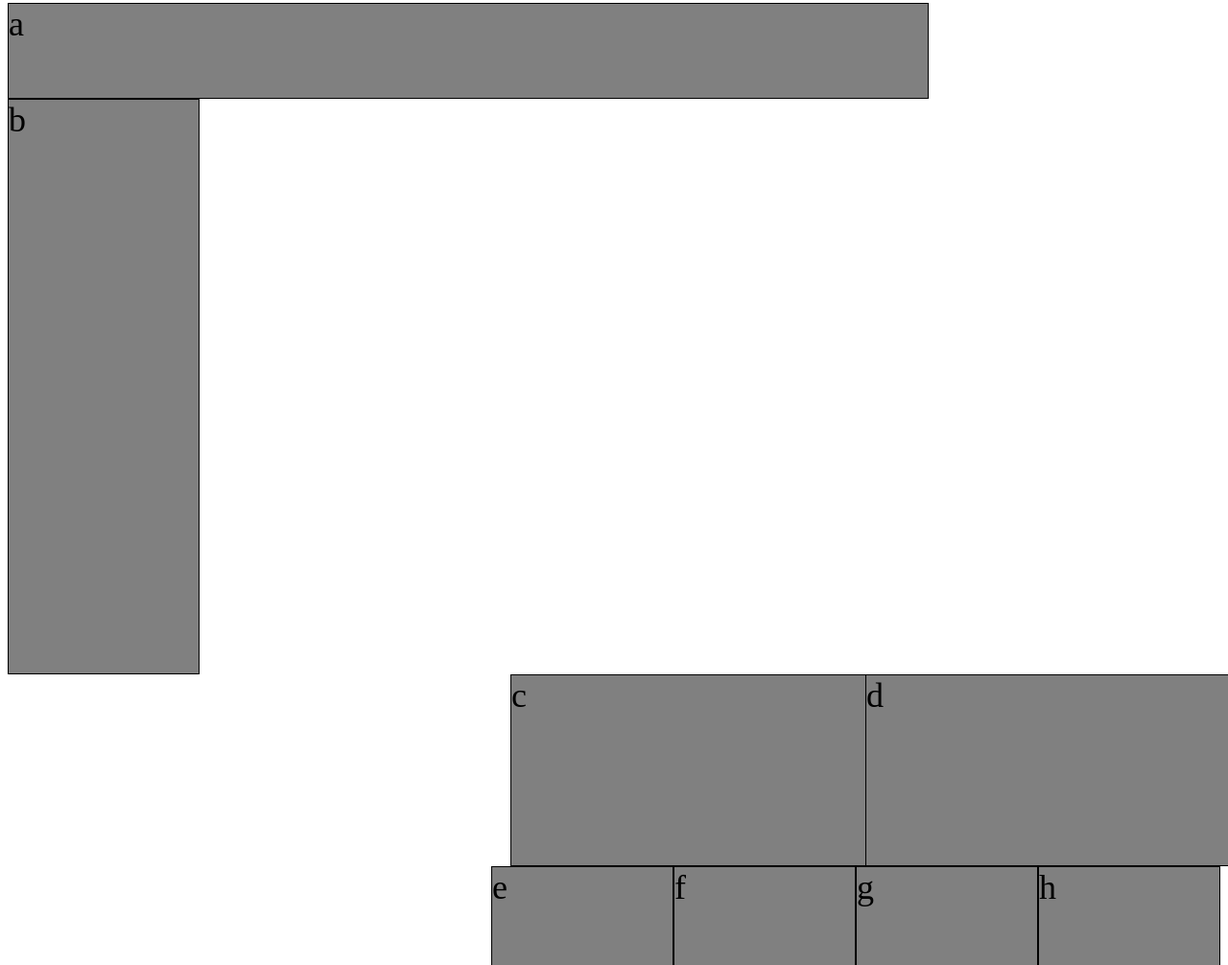
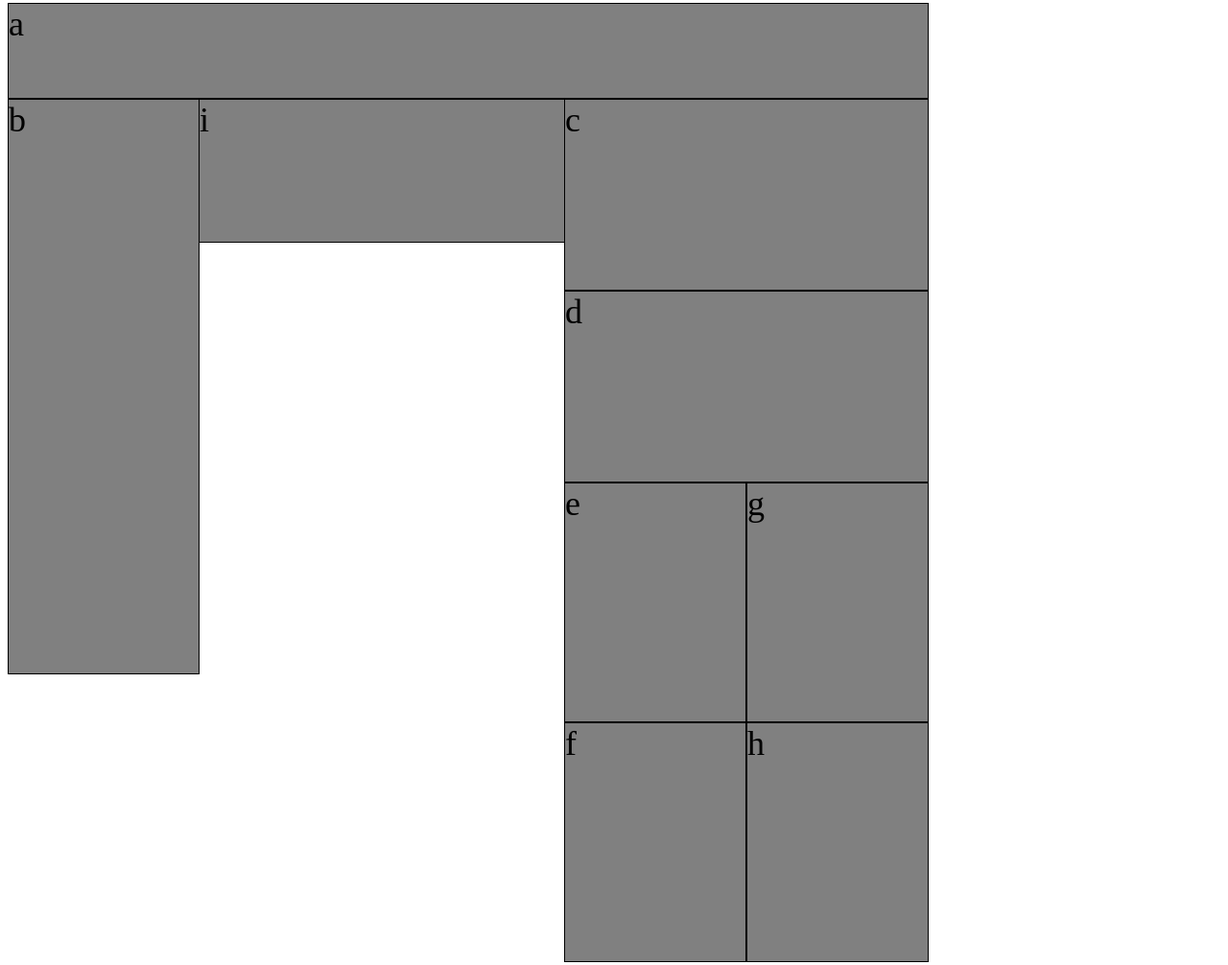
Before and after one commit to akarinaat/ui-challenge-1, a plain HTML site: page index.html in a window 1280 px wide. Shown: the part 5-1011 px from the top of the page at 96% size. Drawn offline with Linux system fonts and the light colour scheme.

Commit message:
Mobile screen working again

```diff
--- a/base.css
+++ b/base.css
@@ -2,3 +2,12 @@
   font-size: 1.5rem;
 
 }
+
+body {
+  width: 968px;
+}
+
+#a, #b, #c, #d, #e, #f, #g, #h, #i{
+  background-color: grey;
+  border: solid 1px black;
+}
--- a/index.html
+++ b/index.html
@@ -15,26 +15,31 @@
     <div class="containerb">
         <div id="b">b</div>
       </div>
+
+  <div id="todos">
     <div class="containercd">
       <div id="c">c</div>
       <div id="d">d</div>
     </div>
-
-
-
+     <div id="four">
       <div class="container">
         <div id="e">e</div>
         <div id="f">f</div>
+      </div>
     <div class="container2">
         <div id="g">g</div>
         <div id="h">h</div>
     </div>
      </div>
+  </div>
+    <div id="i">i</div>
+  </div>
+
 
 
 
 </body>
 <footer>
-  <div id="i">i</div>
+
 </footer>
 </html>
--- a/layout.css
+++ b/layout.css
@@ -4,52 +4,51 @@
 }
 
 #a{
-  background-color: grey;
   width: 480px;
   height: 72px;
-
-  border: solid 1px black;
+  display: inline-block;
+  margin-right: -10px
 }
 
 #b{
-  background-color: grey;
+
   width: 480px;
   height: 150px;
-
   border: solid 1px black;
 }
 
 #c, #d {
-  background-color: grey;
+
   width: 480px;
   height: 125px;
-  border: solid 1px black;
-  display: inline-block;
   margin-right: -10px;
 }
 
 #e, #f, #g, #h {
-  background-color: grey;
   width: 240px;
   height: 250px;
-  border: solid 1px black;
+
+
 }
 
-.container{
-  display:flex;
+#four{
+  display: flex;
   flex-wrap: wrap;
 }
 
-.container2{
-  display:flex;
-  justify-content: flex-start;
+.container .container2{
+  display: inline;
+
+
 }
 
+/* #g, #h {
+  float:right;
+} */
+
 #i{
-  background-color: grey;
   width: 480px;
   height: 80px;
-  border: solid 1px black;
 }
 
 @media only screen and (min-width: 960px){
@@ -66,11 +65,12 @@
     width: 200px;
     height: 600px;
     border: solid 1px black;
+    float: left;
   }
 
-  .containerb{
-    display: flex;
-    align-items: flex-start;
+  #todos{
+    float: right;
+    margin-right: 8px;
   }
 
   #c, #d {
@@ -78,12 +78,7 @@
     width: 380px;
     height: 200px;
     border: solid 1px black;
-
-  }
-  .containercd{
-    display:flex;
-    justify-content: flex-end;
-    align-items: flex-start;
+    margin-right: -10px;
 
   }
 
@@ -94,13 +89,6 @@
     border: solid 1px black;
   }
 
-  .container, .container2{
-    display: flex;
-    justify-content: flex-end;
-    align-items: flex-start;
-
-  }
-
   #i{
     background-color: grey;
     width: 760px;
```
Lines whose indentation alone changed are shown as unchanged.
